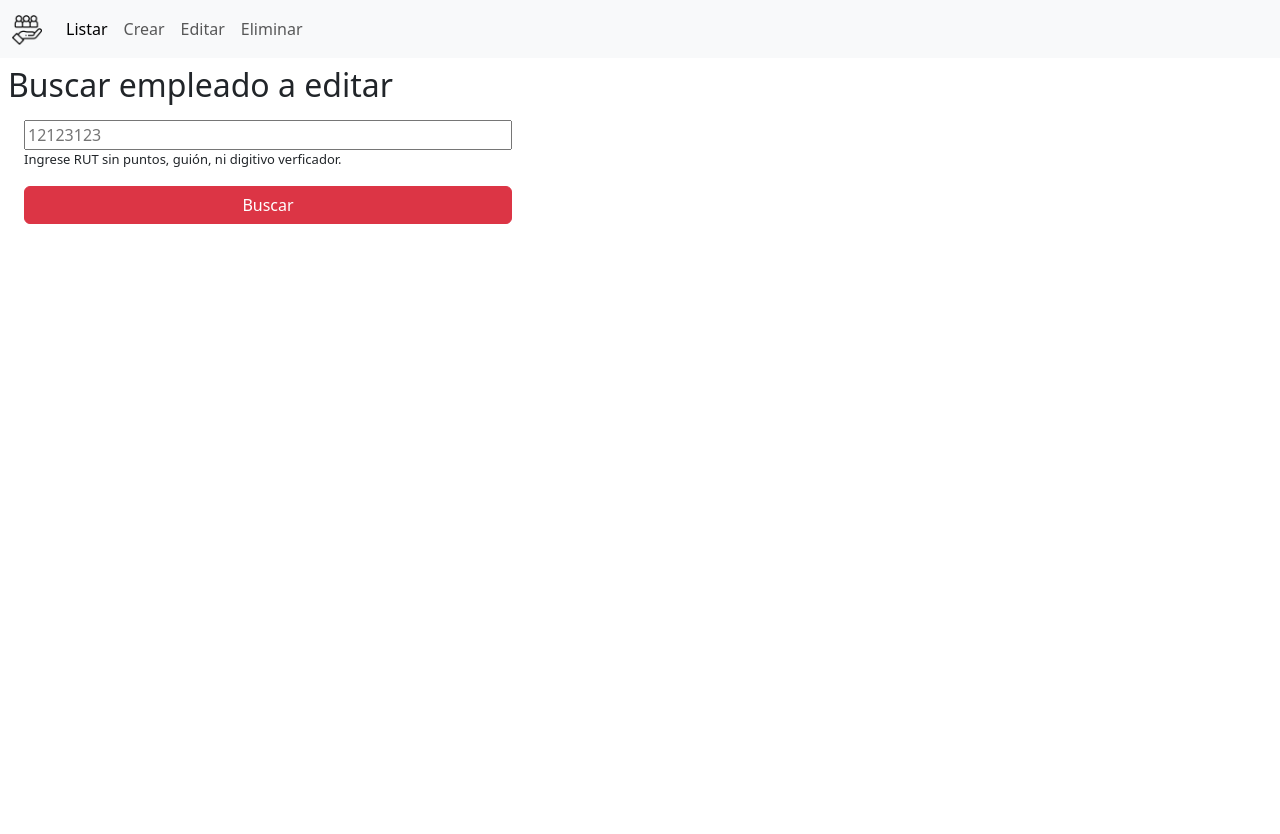
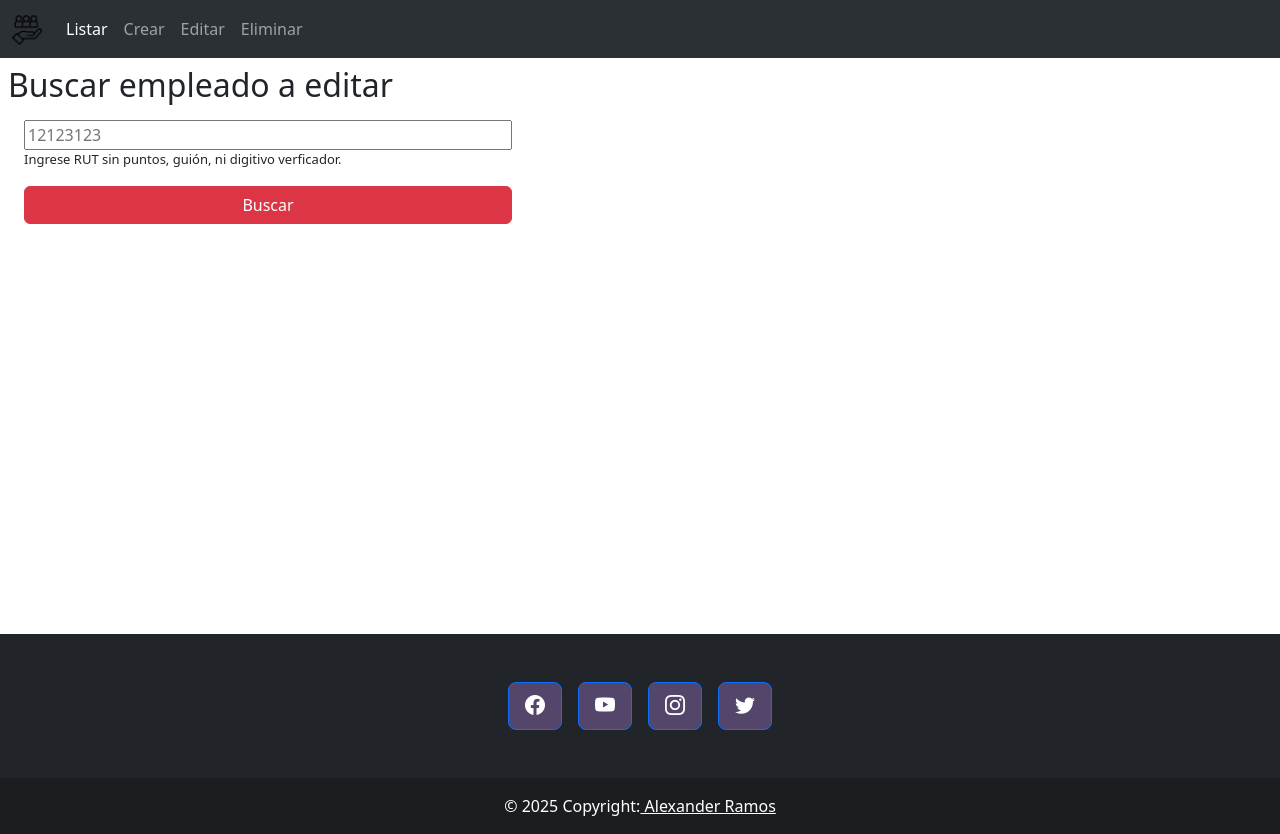
Before and after one commit to AlexanderRamos20/RRHH_CRUD_LOCAL_STORAGE, a React (Vite) app: page /editar in a window 1280 px wide. Before the commit the page ends 800 px from the top, so only its background shows below. Built offline with nearby package versions, Linux system fonts and the light colour scheme.

Commit message:
implementa footer y mejora editar

```diff
--- a/package.json
+++ b/package.json
@@ -11,6 +11,7 @@
   },
   "dependencies": {
     "bootstrap": "^5.3.7",
+    "bootstrap-icons": "^1.13.1",
     "react": "^19.1.0",
     "react-dom": "^19.1.0",
     "react-router-dom": "^7.6.3"
--- a/src/components/footer.jsx
+++ b/src/components/footer.jsx
@@ -1,6 +1,32 @@
 
-function footer (){
+function Footer (){
+    return(
+        <section>
+            <div className="pt-3" >
+                <footer className="text-center text-lg-start" style={{backgroundColor:" #212529"}}>
+                    <div className="container d-flex justify-content-center py-5">
+                    <button type="button" className="btn btn-primary btn-lg btn-floating mx-2" style={{backgroundColor: "#54456b"}}>
+                        <i className="bi bi-facebook"></i>
+                    </button>
+                    <button type="button" className="btn btn-primary btn-lg btn-floating mx-2" style={{backgroundColor: "#54456b"}}>
+                        <i className="bi bi-youtube"></i>
+                    </button>
+                    <button type="button" className="btn btn-primary btn-lg btn-floating mx-2" style={{backgroundColor: "#54456b"}}>
+                        <i className="bi bi-instagram"></i>
+                    </button>
+                    <button type="button" className="btn btn-primary btn-lg btn-floating mx-2" style={{backgroundColor: "#54456b"}}>
+                        <i className="bi bi-twitter"></i>
+                    </button>
+                    </div>
 
+                    <div className="text-center text-white p-3" style={{backgroundColor: "rgba(0, 0, 0, 0.2)"}}>
+                    © 2025 Copyright:
+                    <a className="text-white" href="https://github.com/AlexanderRamos20"> Alexander Ramos</a>
+                    </div>
+                </footer>
+            </div>
+        </section>
+    );
 }
 
-export default footer
+export default Footer
--- a/src/components/navbar.jsx
+++ b/src/components/navbar.jsx
@@ -2,7 +2,7 @@ import { Link } from "react-router-dom";
 
 function Navbar (){
     return(
-        <nav className="navbar navbar-expand-lg bg-body-tertiary">
+        <nav className="navbar navbar-expand-lg bg-body-tertiary" data-bs-theme="dark">
             <div className="container-fluid">
                 <Link className="navbar-brand" to="/">
                 <img src="/logo.png" width="30"  alt="imagen_logo" /> </Link>
--- a/src/index.css
+++ b/src/index.css
@@ -1,3 +1,6 @@
+.section-body{
+    min-height: 70vh;
+}
 .formulario-crear-empleado{
     display: flex;
     flex-direction: column;
--- a/src/main.jsx
+++ b/src/main.jsx
@@ -1,6 +1,8 @@
 import { StrictMode } from 'react'
 import { createRoot } from 'react-dom/client'
 import 'bootstrap/dist/css/bootstrap.min.css';
+import 'bootstrap-icons/font/bootstrap-icons.css';
+import 'bootstrap/dist/js/bootstrap.bundle.min.js';
 import './index.css'
 import App from './App.jsx'
 
--- a/src/pages/paginaCrear.jsx
+++ b/src/pages/paginaCrear.jsx
@@ -29,7 +29,7 @@ function crear (){
     }
 
     return(
-        <section>
+        <section className='section-body'>
             <h2 className="mt-2 mb-3">Añada aquí nuevos trabajadores</h2>
             <form  className="formulario-crear-empleado">
                 <div className="elemento-form">
--- a/src/pages/paginaEditar.jsx
+++ b/src/pages/paginaEditar.jsx
@@ -18,7 +18,7 @@ function Editar (){
 
         if(!empleado){
             return(
-                <section>
+                <section className="section-body">
                         <h3 className="mt-2 mb-3 ms-3">No se encontró empleado con rut: {rut}</h3>
                         <button className="btn btn-secondary mt-3 ms-2"
                         onClick={() =>navigate('/editar')}>
@@ -29,28 +29,35 @@ function Editar (){
         }
 
         return(
-            <section>
+            <section className="section-body">
                 <h2 className="mt-2 mb-3 ms-3">Editar Empleado</h2>
                 <form style={{width:'60%'}}>
                     <div className="mt-2 ms-5">
                         <fieldset disabled>
-                        <label for="exampleInputEmail1" class="form-label">RUT</label>
-                        <input type="text" class="form-control" id="rut" value={rut}></input>
+                        <label htmlFor="exampleInputEmail1" className="form-label">RUT</label>
+                        <input type="text" className="form-control" id="rut" value={rut} readOnly></input>
                         </fieldset>
                     </div>
                     <div className="mt-2 ms-5">
-                        <label for="exampleInputEmail1" class="form-label">Nombre</label>
-                        <input type="text" class="form-control" id="nombre" ></input>
+                        <label htmlFor="exampleInputEmail1" className="form-label">Nombre</label>
+                        <input type="text" className="form-control" id="nombre" ></input>
                     </div>
                     <div className="mt-2 ms-5">
-                        <label for="exampleInputEmail1" class="form-label">Apellido</label>
-                        <input type="text" class="form-control" id="apellido" ></input>
+                        <label htmlFor="exampleInputEmail1" className="form-label">Apellido</label>
+                        <input type="text" className="form-control" id="apellido" ></input>
                     </div>
                     <div className="mt-2 ms-5">
-                        <label for="exampleInputEmail1" class="form-label">Sueldo</label>
-                        <input type="text" class="form-control" id="sueldo" ></input>
+                        <label htmlFor="exampleInputEmail1" className="form-label">Sueldo</label>
+                        <input type="text" className="form-control" id="sueldo" ></input>
                     </div>
-
+                    <div className="mt-2">
+                    <button className="btn btn-secondary ms-5 me-3" onClick={() => navigate('/editar')}>
+                        Volver
+                    </button>
+                    <button className="btn btn-danger">
+                        Guardar cambios
+                    </button>
+                </div>
                 </form>
 
 
@@ -61,7 +68,7 @@ function Editar (){
 
     // Sin RUT en URL
     return(
-        <section style={{display:'flex', flexDirection:'column', maxWidth:'40%'}}>
+        <section className="section-body" style={{display:'flex', flexDirection:'column', maxWidth:'40%'}}>
             <h2 className="mt-2 mb-3 ms-2">Buscar empleado a editar</h2>
             <input
             id="rut-buscado"
--- a/src/pages/paginaEliminar.jsx
+++ b/src/pages/paginaEliminar.jsx
@@ -17,7 +17,7 @@ function Eliminar (){
 
         if (!empleado){
             return (
-                <section>
+                <section className="section-body">
                     <h3 className="mt-2 mb-3 ms-3">No se encontró empleado con rut: {rut}</h3>
                     <button className="btn btn-secondary mt-3 ms-2"
                     onClick={() =>navigate('/eliminar')}>
@@ -28,7 +28,7 @@ function Eliminar (){
         }
 
         return (
-            <section>
+            <section className="section-body">
                 <h2 className="mt-2 mb-3 ms-3">Eliminar Empleado</h2>
                 <p className="ms-2">¿Estás seguro que deseas eliminar al empleado con RUT {rut}?</p>
                 <ul className="list-group ms-5 me-5" style={{width: '30%'}}>
@@ -37,19 +37,21 @@ function Eliminar (){
                     <li className="list-group-item">Apellido: {empleado.apellido}</li>
                     <li className="list-group-item">Sueldo: {empleado.sueldo}</li>
                 </ul>
-                <button className="btn btn-danger ms-5 me-3" onClick={eliminarEmpleado}>
-                    Confirmar eliminación
-                </button>
-                <button className="btn btn-secondary" onClick={() => navigate('/')}>
-                    Cancelar
-                </button>
+                <div className="mt-2">
+                    <button className="btn btn-danger ms-5 me-3" onClick={eliminarEmpleado}>
+                        Confirmar eliminación
+                    </button>
+                    <button className="btn btn-secondary" onClick={() => navigate('/eliminar')}>
+                        Volver
+                    </button>
+                </div>
             </section>
         );
     }
 
     //sin RUT en URL
     return(
-        <section style={{display:'flex', flexDirection:'column', maxWidth:'40%'}}>
+        <section className="section-body" style={{display:'flex', flexDirection:'column', maxWidth:'40%'}}>
             <h2 className="mt-2 mb-3 ms-2">Buscar empleado a eliminar</h2>
             <input
             id="rut-buscado"
--- a/src/pages/paginaListar.jsx
+++ b/src/pages/paginaListar.jsx
@@ -12,7 +12,7 @@ function Listar() {
     );
 
     return (
-        <section>
+        <section className="section-body">
             <h2 className="mt-2 mb-3">Lista de empleados:</h2>
 
             <table className="table table-striped ms-5">
```
Also changed, not shown: 1 other file (tests, documents, lock files or other folders).
